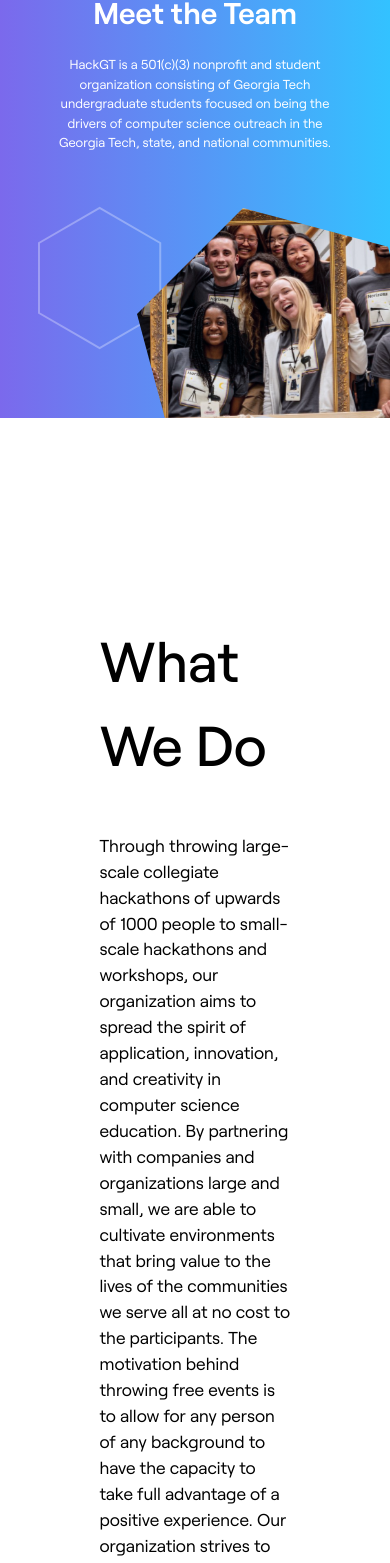
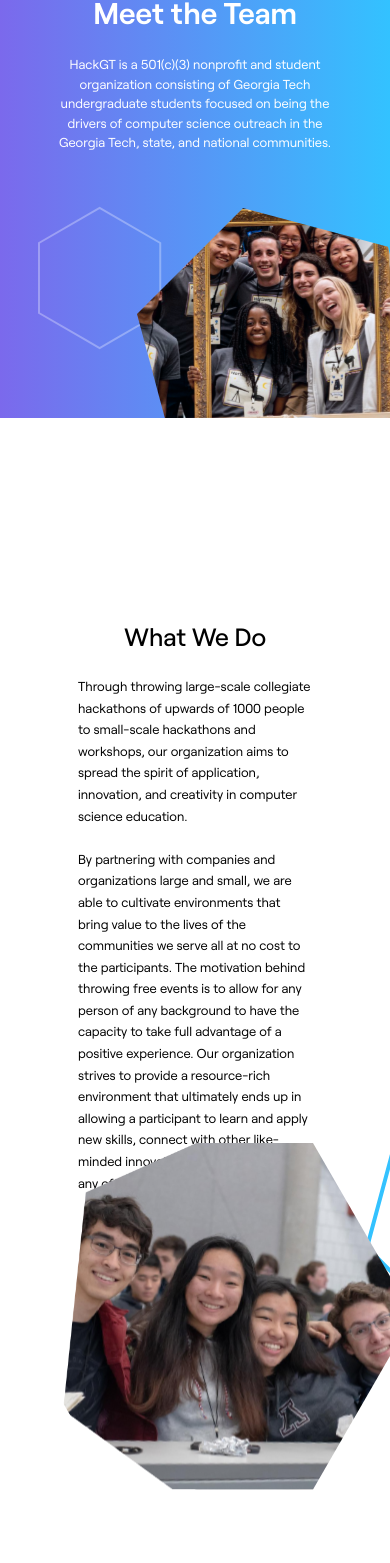
Before and after one commit to HackGT/hexlabs-website, a Next.js app: page /about in a window 390 px wide. Shown: the part 424-1987 px from the top of the page. Built offline with nearby package versions, Linux system fonts and the light colour scheme.

Commit message:
fix text for mobile

```diff
--- a/pages/about.tsx
+++ b/pages/about.tsx
@@ -60,7 +60,7 @@ export default function About(props: Props) {
                             rotation={15}
                             imgOffsetX={-180}
                             imgOffsetY={-80}
-                            imgWidth={150}
+                            imgWidth={180}
                             imgHeight={180}
                         />
                     </> :
@@ -108,13 +108,13 @@ export default function About(props: Props) {
 
             <section>
                 <section>
-                    <h2>What We Do</h2>
-                    <p>
+                    <h2 className='info-heading'>What We Do</h2>
+                    <p className='info-text'>
                         Through throwing large-scale collegiate hackathons of
                         upwards of 1000 people to small-scale hackathons and
                         workshops, our organization aims to spread the spirit of
                         application, innovation, and creativity in computer
-                        science education. By partnering with companies and
+                        science education. <br /> <br /> By partnering with companies and
                         organizations large and small, we are able to cultivate
                         environments that bring value to the lives of the
                         communities we serve all at no cost to the participants.
@@ -140,6 +140,20 @@ export default function About(props: Props) {
                     </div>
                 </section>
                 <section>
+                    {
+                        isMobile ?
+                        <Hex
+                            x="-45%"
+                            y="-30%"
+                            size={200}
+                            image='./exec.png'
+                            color="transparent"
+                            imgOffsetX={50}
+                            imgOffsetY={-30}
+                            imgWidth={100}
+                            imgHeight={120}
+                        />
+                        :
                         <Hex
                             x="-45%"
                             y="-0%"
@@ -152,6 +166,7 @@ export default function About(props: Props) {
                             imgWidth={100}
                             imgHeight={120}
                         />
+                    }
                     <h3
                         style={{
                             position: "relative",
@@ -161,6 +176,7 @@ export default function About(props: Props) {
                             marginLeft: "10%",
                             paddingBottom: "400px",
                         }}
+                        className="info-heading"
                     >
                         Exec Team
                         <p
@@ -169,6 +185,7 @@ export default function About(props: Props) {
                                 right: "20%",
                                 lineHeight: "40px",
                             }}
+                            className="info-text"
                         >
                             The HexLabs Executive Board guides the vision of
                             HexLabs. From orchestrating the team’s actions to
@@ -208,6 +225,7 @@ export default function About(props: Props) {
                             marginRight: "10%",
                             paddingBottom: "400px",
                         }}
+                        className="info-heading"
                     >
                         Design Team
                         <p
@@ -216,6 +234,7 @@ export default function About(props: Props) {
                                 right: "30%",
                                 lineHeight: "40px",
                             }}
+                            className="info-text"
                         >
                             The Design Team is the pioneer for eye-catching and
                             compelling marketing for the organization. Through
@@ -258,6 +277,7 @@ export default function About(props: Props) {
                             marginLeft: "10%",
                             paddingBottom: "400px",
                         }}
+                        className="info-heading"
                     >
                         Marketing Team
                         <p
@@ -266,6 +286,7 @@ export default function About(props: Props) {
                                 right: "30%",
                                 lineHeight: "40px",
                             }}
+                        className="info-text"
                         >
                             The Marketing Team is the voice of HexLabs. This
                             team handles all forms of communication between the
@@ -321,6 +342,7 @@ export default function About(props: Props) {
                             marginLeft: "10%",
                             paddingBottom: "400px",
                         }}
+                        className="info-heading"
                     >
                         Technology Team
                         <p
@@ -329,6 +351,7 @@ export default function About(props: Props) {
                                 right: "30%",
                                 lineHeight: "40px",
                             }}
+                        className="info-text"
                         >
                             The Technology Team develops the technology that
                             allows HexLabs’ events to run smoothly. From
@@ -396,6 +419,7 @@ export default function About(props: Props) {
                             marginLeft: "10%",
                             paddingBottom: "1000px",
                         }}
+                        className="info-heading"
                     >
                         Operations Team
                         <p
@@ -404,6 +428,7 @@ export default function About(props: Props) {
                                 right: "30%",
                                 lineHeight: "40px",
                             }}
+                        className="info-text"
                         >
                             The Operations Team is the team responsible for the
                             logistics of every initiative that HexLabs
--- a/styles/main.css
+++ b/styles/main.css
@@ -168,6 +168,25 @@ p {
     .splash-main-text {
         text-align: center;
     }
+
+    .info-heading {
+        width: 60vw;
+        font-size: 25px;
+        position: relative !important;
+        left: 50% !important;
+        transform: translateX(-50%);
+        text-align: center;
+    }
+
+    .info-text {
+        width: 60vw;
+        font-size: 13px;
+        position: relative !important;
+        left: 50% !important;
+        transform: translateX(-50%);
+        line-height: 2rem !important;
+        text-align: left;
+    }
 }
 
 .sub-title {
```
Lines whose indentation alone changed are shown as unchanged.
